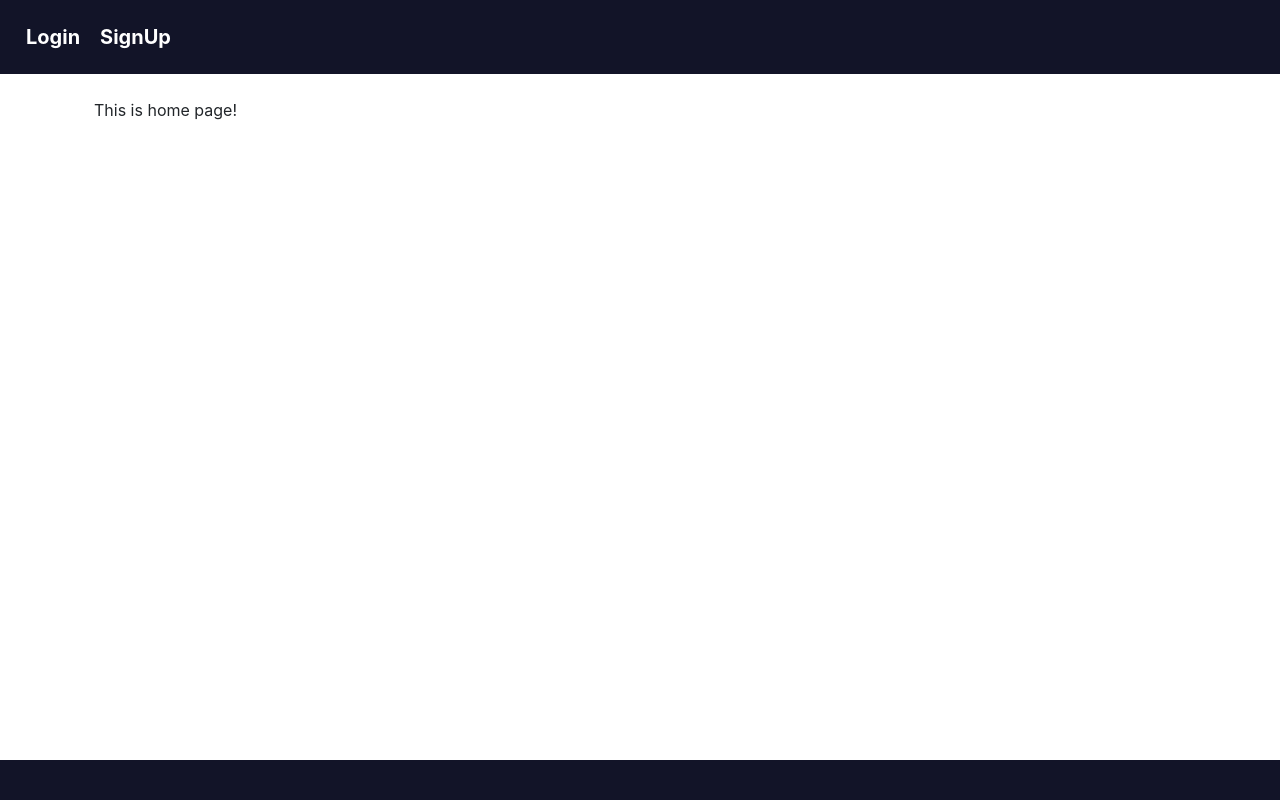
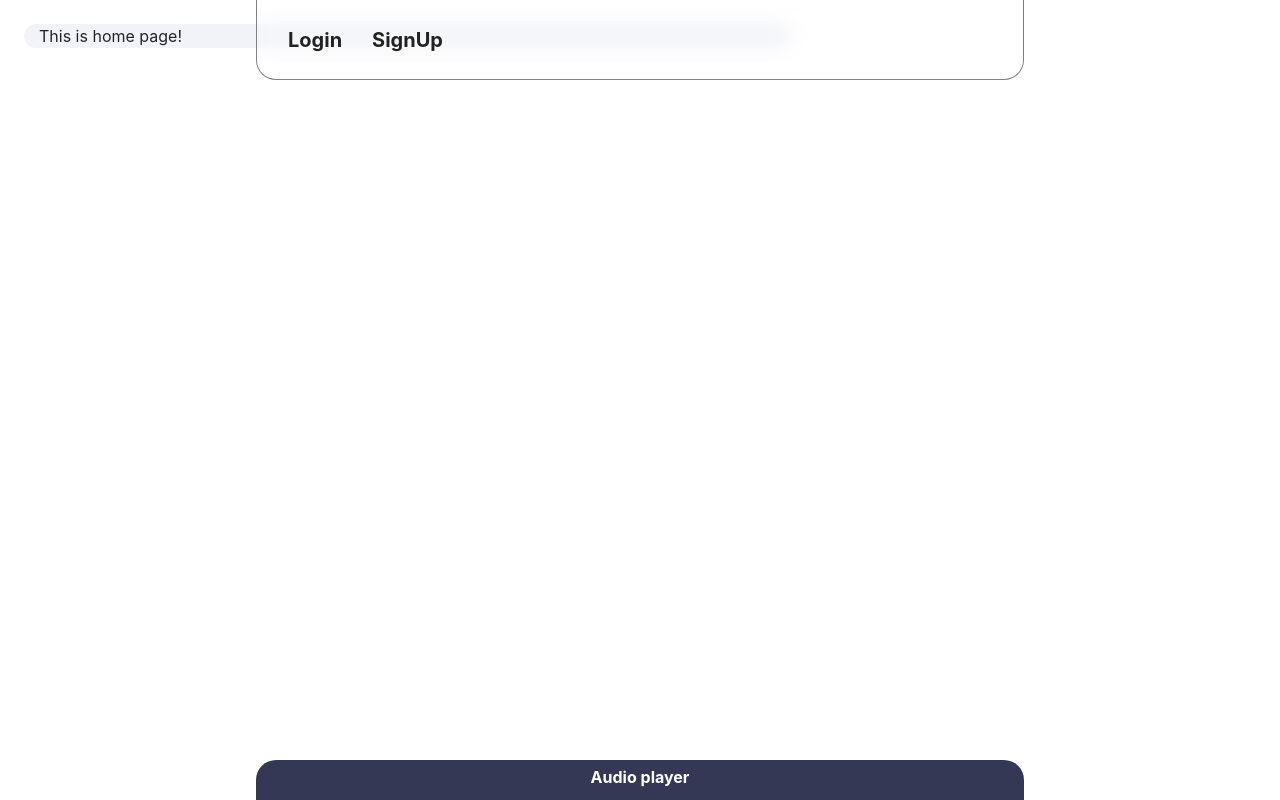
Before and after one commit to artem-vildanov/music-frontend, a Vue app: page / in a window 1280 px wide. Built offline with nearby package versions, Linux system fonts and the light colour scheme.

Commit message:
stylish artist components

```diff
--- a/src/components/App.vue
+++ b/src/components/App.vue
@@ -18,10 +18,10 @@
             </a>
         </nav>
 
-        <div class="container">
-            <router-view class="container__content"></router-view>
-        </div>
-        <div class="container__audio-player"></div>
+
+        <router-view class="container"></router-view>
+
+        <div class="audio-player">Audio player</div>
     </div>
 </template>
 
@@ -65,31 +65,36 @@
 </script>
 
 <style scoped>
-
-
     .wrapper {
-        width: 100%;
-        height: 100%;
+        width:100%;
         display: flex;
         flex-direction: column;
     }
 
     .navbar {
-        width: 100%;
+        right: 20%;
+        left: 20%;
+        width: 60%;
         height: 80px;
+        border-radius: 0px 0px 20px 20px;
         display: flex;
-        position: static;
+        position: fixed;
         flex-direction: row;
         justify-content: start;
         align-items: center;
-        background-color: #121428;
+
+        border: gray 1px solid;
+        border-top: 0;
+
+        backdrop-filter: blur(10px);
+        /* background-color: #121428; */
     }
 
     .navbar__link {
-        color: white;
+        color: rgb(34, 34, 34);
         font-weight: bold;
         font-size: 20px;
-        margin: 5px 0px;
+        margin: 5px;
         padding: 5px 10px;
         transition:
             background 0.5s ease-out,
@@ -101,8 +106,8 @@
 
     .navbar__link:hover {
         text-decoration: none;
-        background-color: #f4f8fd;
-        color: #121428;
+        background-color: rgb(34, 34, 34);
+        color: white;
     }
 
     .navbar__link:active {
@@ -110,31 +115,57 @@
     }
 
     .container {
-        width: 100%;
-        height: 100%;
-        display: flex;
-        flex-direction: column;
-        padding: 0;
+
+        /* right: 20%;
+        left: 20%;
+        width: 60%;
+        height: 80%;
+        position: fixed;
+        border: gray solid 1px;
+        overflow-y: auto; */
+
+
+
+        margin-top: 100px;
+        margin-bottom: 60px;
+
+        width: 60%;
+        margin-left: auto;
+        margin-right: auto;
+
+        border-radius: 20px;
+
+        background-color: rgb(242, 243, 248);
+
+
 
         /* justify-content: end; */
     }
 
     .container__content {
-        /* width: 100%;
-        height: 100%; */
-        /* display: flex;
-        flex-direction: column;
-        justify-content: center;
-        align-items: center;
-        flex-grow: 0; */
+
     }
 
-    .container__audio-player {
+    /* .container__footer {
+        padding: 20px;
+        display: flex;
+        flex-direction: column;
+    } */
+
+    .audio-player {
         position: fixed;
         bottom: 0px;
         /* bottom: 0; */
-        width: 100%;
+        left: 20%;
+        right: 20%;
+        width: 60%;
         height: 40px;
-        background-color: #121428;
+        background-color: #353855;
+
+        text-align: center;
+        padding: 5px;
+        color: white;
+        font-weight: bold;
+        border-radius: 20px 20px 0px 0px;
     }
 </style>
--- a/src/components/album/AlbumCard.vue
+++ b/src/components/album/AlbumCard.vue
@@ -1,11 +1,11 @@
 <template>
     <div class="album-card-container select-none">
 
-        <div class="album-photo" v-if="!imageError">
-            <img class="big-photo" :src="photoSrc" @error="setAltImg">
+        <div v-if="!imageError">
+            <img class="album-photo" :src="photoSrc" @error="setAltImg">
         </div>
-        <div class="album-photo" v-if="imageError">
-            <img class="big-photo" src='../../icons/base_img.png'>
+        <div v-if="imageError">
+            <img class="album-photo" src='../../icons/base_img.png'>
         </div>
 
         <div class="album-info">
@@ -58,13 +58,20 @@
         flex-direction: column;
         margin: 10px;
         padding: 15px;
-        width: fit-content;
+        /* width: fit-content;*/
         height: fit-content;
+
+        width: 28%;
 
         border: solid gray 1px;
         outline: 3px solid rgba(128, 128, 128, 0);
         border-radius: 10px;
         transition: all 0.5s ease-out;
+    }
+
+    .album-photo {
+        width: 100%;
+        border-radius: 10px;
     }
 
     .album-info {
@@ -73,16 +80,26 @@
         justify-content: space-evenly;
         align-items: center;
         margin-top: 15px;
+
+
     }
 
     .album-info__name {
+        overflow: hidden;
+        white-space: nowrap;
+        text-overflow: ellipsis;
+
         font-size: 15px;
         font-weight: 300;
         color: rgb(70, 70, 70);
+        max-width: 100%;
 
         padding: 5px 10px;
         border-radius: 10px;
         outline: 4px solid rgb(124, 124, 124, 0);
+
+
+
         transition:
             all 0.2s ease-out;
             /* background-color 0.5s ease-out,
--- a/src/components/artist/AllArtists.vue
+++ b/src/components/artist/AllArtists.vue
@@ -43,10 +43,9 @@ import ArtistCard from '@/components/artist/ArtistCard.vue'
     row-gap: 0px;
     column-gap: 0px;
     flex-wrap: wrap;
-    overflow-x: auto;
     padding: 10px;
 
-    justify-content: flex-start;
-    align-items: flex-start;
+    /* justify-content: space-between; */
+    justify-content: center;
 }
 </style>
--- a/src/components/artist/Artist.vue
+++ b/src/components/artist/Artist.vue
@@ -2,51 +2,37 @@
     <div class="artist-container" v-if="artist">
         <div class="dashboard"><!-- display flex flex-dir: row-->
             <div class="photo-container"><!-- photo styles -->
-                <div class="artist-photo" v-if="!imageError">
-                    <img class="big-photo" :src="photoSrc" @error="setAltImg">
-                </div>
-                <div class="artist-photo" v-if="imageError">
-                    <img class="big-photo" src='../../icons/base_img.png'>
-                </div>
+                <template v-if="!imageError">
+                    <img class="artist-photo" :src="photoSrc" @error="setAltImg">
+                </template>
+                <template v-if="imageError">
+                    <img class="artist-photo" src='../../icons/base_img.png'>
+                </template>
             </div>
             <div class="info-container"><!-- dis: flex; flex-dir: column; -->
                 <div class="info-container__artist-name">
                     {{ artist.name }}
                 </div>
-                <div class="info-container__is-favourite">
-                    <template v-if="artist.isFavourite">
+                <div class="info-container__actions-container">
+                    <div class="actions-container__is-favourite" v-if="artist.isFavourite">
                         <img class="icon" src="../../icons/liked.svg">
-                    </template>
-                    <template v-if="!artist.isFavourite">
+                    </div>
+                    <div class="actions-container__is-favourite" v-if="!artist.isFavourite">
                         <img class="icon" src="../../icons/not_liked.svg">
-                    </template>
                     </div>
                 </div>
             </div>
-        <hr>
-        <h2>Альбомы</h2>
+        </div>
+        <div class="music-content">
+            <h2 class="mx-2">Альбомы</h2>
             <div class="albums">
                 <template v-for="album in artistAlbums">
                     <album-card :album="album"></album-card>
                 </template>
             </div>
-<!--
-        <div class="artist-photo" v-if="!imageError">
-            <img class="big-photo" :src="photoSrc" @error="setAltImg">
-        </div>
-        <div class="artist-photo" v-if="imageError">
-            <img class="big-photo" src='../../icons/base_img.png'>
+            <!-- <h2>Треки</h2> -->
         </div>
 
-        <div class="artist-box__artist-info">
-            <div>{{ artist.name }}</div>
-        </div>
-        <ul class="artist-box__artist-albums">
-            <template v-for="album in artistAlbums">
-                <album-card :album="album"></album-card>
-            </template>
-        </ul>
--->
     </div>
 </template>
 
@@ -109,37 +95,61 @@ import AlbumCard from "../album/AlbumCard.vue";
 
 <style scoped>
     .artist-container {
-        margin: 20px;
+        /* margin: 20px; */
+        padding: 20px;
+        display: flex;
+        flex-direction: row;
+        justify-content: space-between;
     }
 
     .dashboard {
         display: flex;
-        flex-direction: row;
+        flex-direction: column;
+        align-items: center;
+        width: 30%;
+        background-color: white;
+        border-radius: 20px;
+        padding: 20px;
+    }
+
+    .artist-photo {
+        width: 100%;
+        border-radius: 100%;
+    }
+
+    .music-content {
+        width: 67%;
+        /* border: 2px solid black; */
+        padding: 20px;
+        background-color: white;
+        border-radius: 20px;
     }
 
     .albums {
         display: flex;
         flex-wrap: wrap;
+        justify-content: center;
+        /* justify-content: space-between; */
     }
 
     .photo-container {
-        margin-right: 30px;
         display: flex;
         align-items: center;
-        justify-content: center;
+
     }
 
     .info-container {
         display: flex;
         flex-direction: column;
+        align-items: center;
     }
 
     .info-container__artist-name {
-        font-size: 60px;
+        font-size: 30px;
     }
 
 
-    .info-container__is-favourite {
+    .actions-container__is-favourite {
         border-radius: 50%;
         display: flex;
         width: fit-content;
@@ -149,17 +159,17 @@ import AlbumCard from "../album/AlbumCard.vue";
         transition: all 0.2s ease-out;
     }
 
-    .info-container__is-favourite:hover {
+    .actions-container__is-favourite:hover {
         background-color: rgb(128, 128, 128, 0.25);
     }
 
-    .info-container__is-favourite:active {
+    .actions-container__is-favourite:active {
         background-color: gray;
     }
 
     .icon {
-        width: 60px;
-        height: 60px;
+        width: 30px;
+        height: 30px;
     }
 
 </style>
--- a/src/components/artist/ArtistCard.vue
+++ b/src/components/artist/ArtistCard.vue
@@ -1,10 +1,10 @@
 <template>
     <div class="artist select-none">
         <div class="artist-photo" v-if="!imageError">
-            <img class="big-photo" :src="photoSrc" @error="setAltImg">
+            <img class="artist-photo circled" :src="photoSrc" @error="setAltImg">
         </div>
         <div class="artist-photo" v-if="imageError">
-            <img class="big-photo" src='../../icons/base_img.png'>
+            <img class="artist-photo circled" src='../../icons/base_img.png'>
         </div>
         <div class="artist-info">
             <div @click.prevent="openArtist()" class="artist-info__name">
@@ -66,9 +66,9 @@ import router from '@/router'
 
         display: flex;
         flex-direction: column;
-        margin: 10px;
+        margin: 15px;
         padding: 15px;
-        width: fit-content;
+        width: 20%;
         height: fit-content;
 
         border: solid gray 1px;
@@ -76,6 +76,8 @@ import router from '@/router'
         /* box-shadow: 0 0 0 7px rgba(128, 128, 128, 0);*/
 
         border-radius: 10px;
+
+
 
         transition:
             all 0.5s ease-out;
@@ -91,9 +93,13 @@ import router from '@/router'
         box-shadow: 0 0 0 10px rgba(128, 128, 128, 0.25);
     } */
 
+    .artist-photo {
+        width: 100%;
+    }
+
     .artist-info {
         display: flex;
-        flex-direction: row;
+        flex-direction: column;
         justify-content: space-evenly;
         align-items: center;
         margin-top: 15px;
--- a/src/components/auth/Login.vue
+++ b/src/components/auth/Login.vue
@@ -36,8 +36,7 @@ export default {
 
 <style scoped>
 .login-wrapper {
-    width: 100%;
-    height: 100%;
+    padding: 20px;
     display: flex;
     flex-direction: column;
     justify-content: center;
--- a/styles.css
+++ b/styles.css
@@ -12,12 +12,23 @@
     pointer-events: none;
 }
 
+.large-photo {
+    width: 250px;
+    height: 250px;
+    border-radius: 100%;
+    pointer-events: none;
+}
+
+.circled {
+    border-radius: 100%;
+    text-align: center;
+}
+
 .main {
     height: 100vh;
-    /*display: flex;*/
-    /*flex-direction: column;*/
-    /*justify-content: center;*/
-    /*align-items: center;*/
+    width: 100%;
+    /* background-color: rgb(244, 245, 248); */
+    background-color: white;
 }
 
 .select-none {
```
Lines whose indentation alone changed are shown as unchanged.
